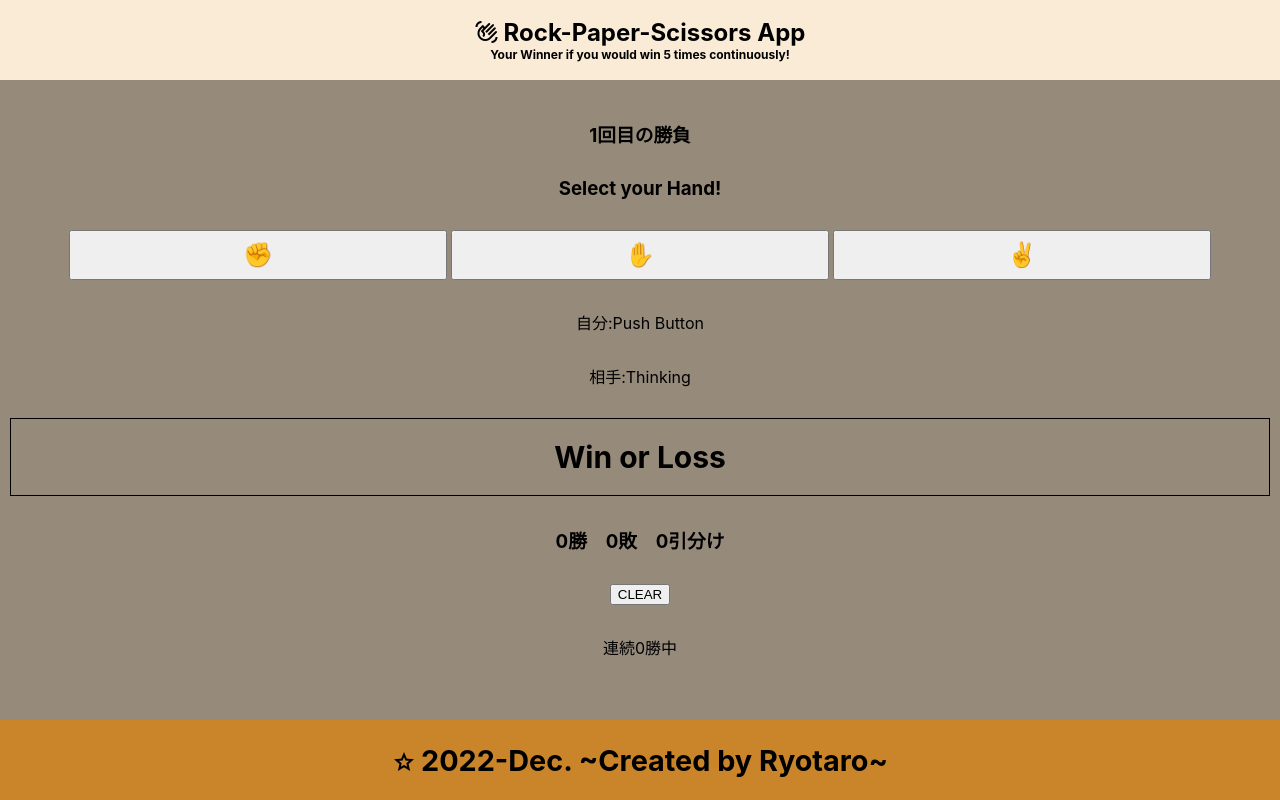
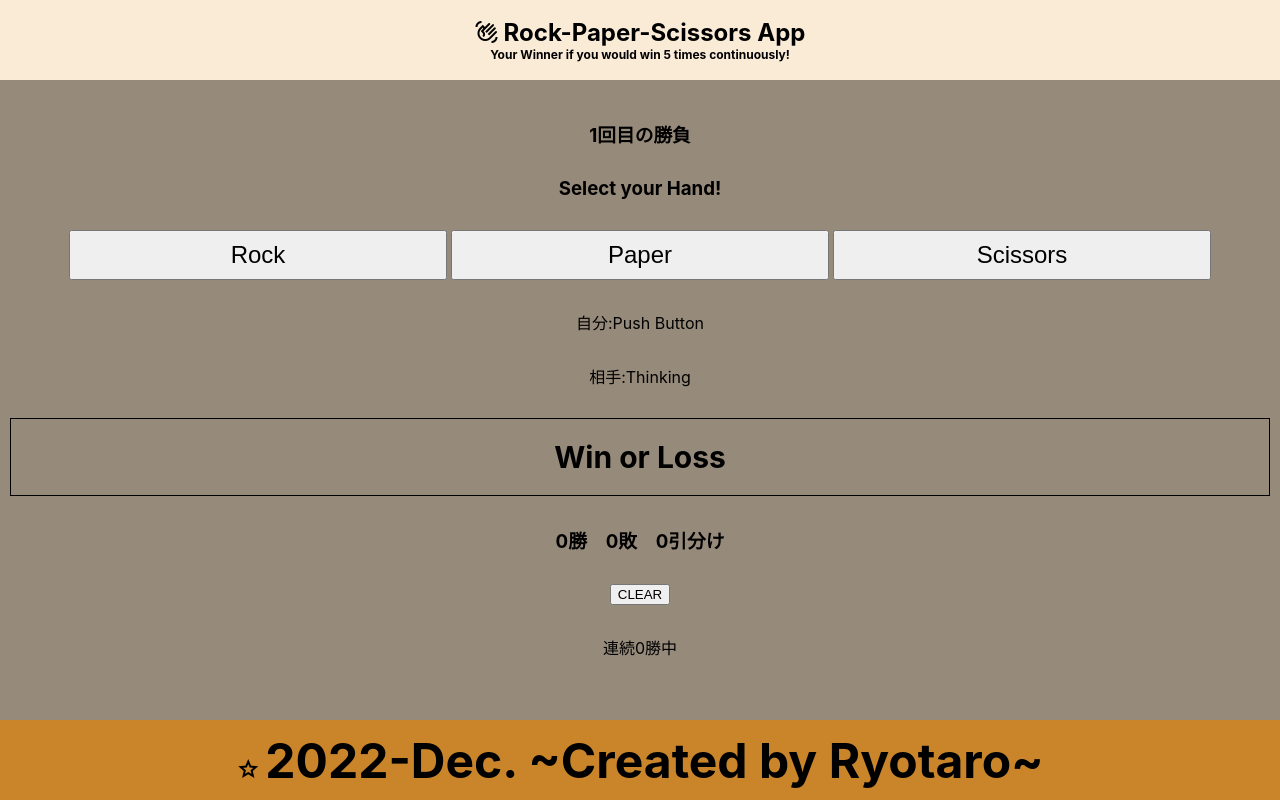
Before and after one commit to ryotaro-0805/rock-paper-scissors-App, a Next.js app: page / in a window 1280 px wide. Built offline with nearby package versions, Linux system fonts and the light colour scheme.

Commit message:
💄 done

```diff
--- a/pages/index.js
+++ b/pages/index.js
@@ -87,12 +87,12 @@ export default function Home() {
           <div className={styles.my}>
             <h3>{status}回目の勝負</h3>
             {!myHand && <h3>Select your Hand!</h3>}
-            <button className={styles.button} onClick={() => getHand('rock')} disabled={handleAble}>✊</button>
+            {/* <button className={styles.button} onClick={() => getHand('rock')} disabled={handleAble}>✊</button>
             <button className={styles.button} onClick={() => getHand('paper')} disabled={handleAble}>✋</button>
-            <button className={styles.button} onClick={() => getHand('scissors')} disabled={handleAble}>✌</button>
-            {/* <button className={styles.button} onClick={() => getHand('rock')} disabled={handleAble}>Rock</button>
+            <button className={styles.button} onClick={() => getHand('scissors')} disabled={handleAble}>✌</button> */}
+            <button className={styles.button} onClick={() => getHand('rock')} disabled={handleAble}>Rock</button>
             <button className={styles.button} onClick={() => getHand('paper')} disabled={handleAble}>Paper</button>
-            <button className={styles.button} onClick={() => getHand('scissors')} disabled={handleAble}>Scissors</button> */}
+            <button className={styles.button} onClick={() => getHand('scissors')} disabled={handleAble}>Scissors</button>
 
             {myHand && <p>自分:{myHand}</p>}
             {!myHand && <p>自分:Push Button</p>}
@@ -110,7 +110,12 @@ export default function Home() {
           {!myHand && <button onClick={clearFnc}>CLEAR</button>}
           <p>連続{conWin}勝中</p>
         </main >
-        <footer className={styles.footer}><h2><span className="material-symbols-outlined">star</span>2022-Dec. ~Created by Ryotaro~</h2></footer>
+        <footer className={styles.footer}>
+          <h2>
+            <span className="material-symbols-outlined">star</span>
+            2022-Dec. ~Created by Ryotaro~
+          </h2>
+        </footer>
       </div >
       :
       <div className={styles.winner}>
@@ -123,6 +128,7 @@ export default function Home() {
         </Head>
         <div>
           <h2>You are Winner!!</h2>
+          <p>Thank you for playing</p>
           <button onClick={nextFnc}>Challenge Again</button>
           <p className={styles.endName}>Congratulations!!<br /><span class="material-symbols-outlined">
             rocket_launch
--- a/styles/Home.module.css
+++ b/styles/Home.module.css
@@ -79,6 +79,16 @@
   background-color: rgb(255, 0, 242);
 }
 
+
+.footer{
+  height: 10svh;
+  font-size: 2.5vw;
+  background-color: rgb(202, 133, 42);
+  display: flex;
+  justify-content: center;
+  align-items: center;
+}
+
 .winner{
   margin: 0;
   padding: 0;
@@ -87,14 +97,18 @@
   display: flex;
   justify-content: center;
   align-items: center;
-  /* background: linear-gradient(rgb(94, 255, 0),rgb(66, 0, 248)); */
-  background-color: antiquewhite;
+  background: linear-gradient(rgb(94, 255, 0),rgb(66, 0, 248));
+  /* background-color: antiquewhite; */
 }
 
-.winner h2{
-  margin: 0;
-  padding: 10px 0 10px 0;
-  font-size: 7vw;
+.endName{
+  width: 100%;
+  color: white;
+  font-size: 4vw;
+  position: absolute;
+  bottom: 0;
+  left: 50%;
+  transform: translateX(-50%);
 }
 
 .winner div button{
@@ -102,20 +116,12 @@
   /* height: 30px; */
 }
 
-.footer{
-  height: 10svh;
-  font-size: 1.5vw;
-  background-color: rgb(202, 133, 42);
-  display: flex;
-  justify-content: center;
-  align-items: center;
+.winner div h2{
+  margin: 0;
+  font-size: 7vw;
+  text-shadow:darkblue 3px 3px 3px;
 }
 
-.endName{
-  color: white;
-  font-size: 4vw;
-  position: absolute;
-  bottom: 0;
-  left: 50%;
-  transform: translateX(-50%);
+.winner div p{
+  margin: 0 0 20px 0;
 }
```
